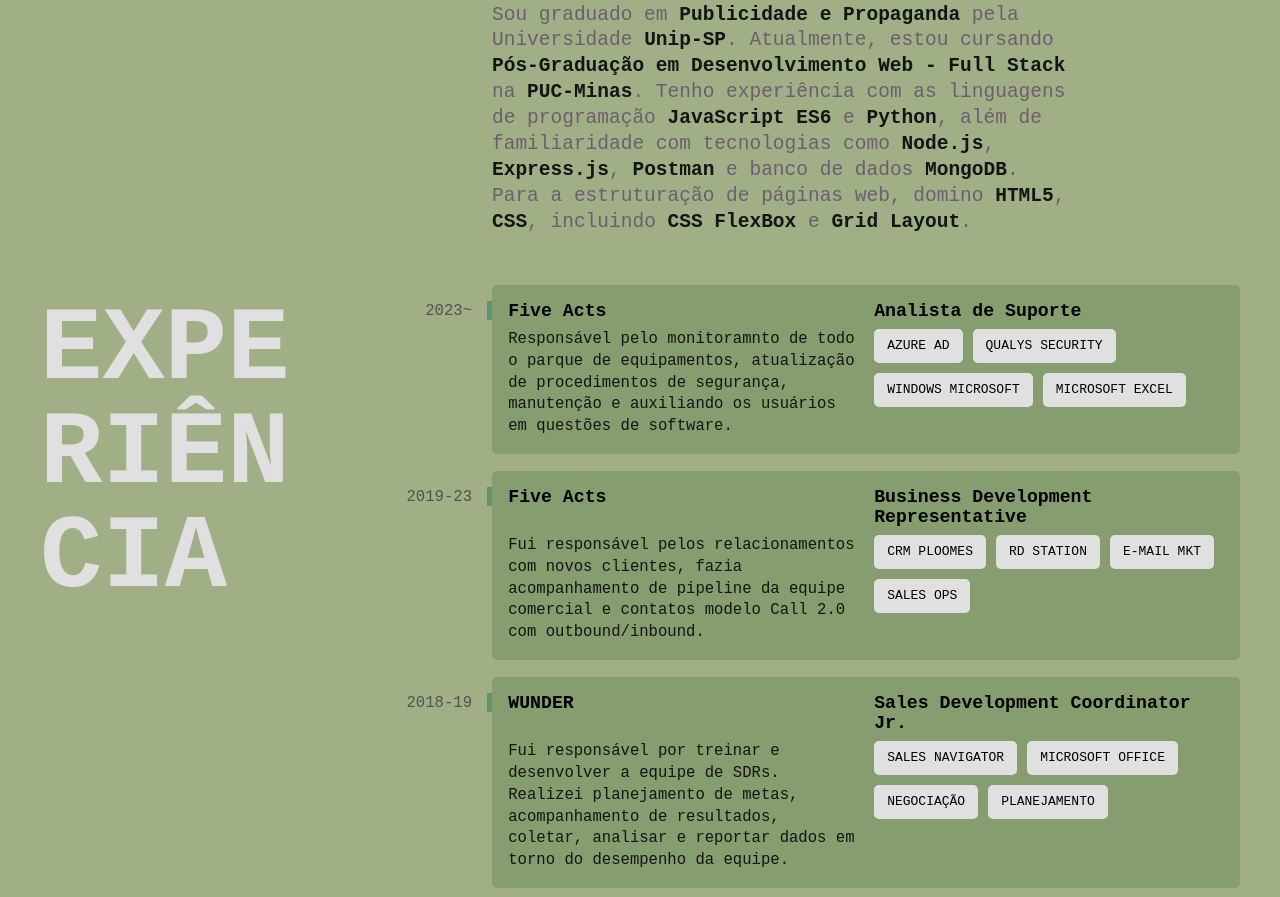
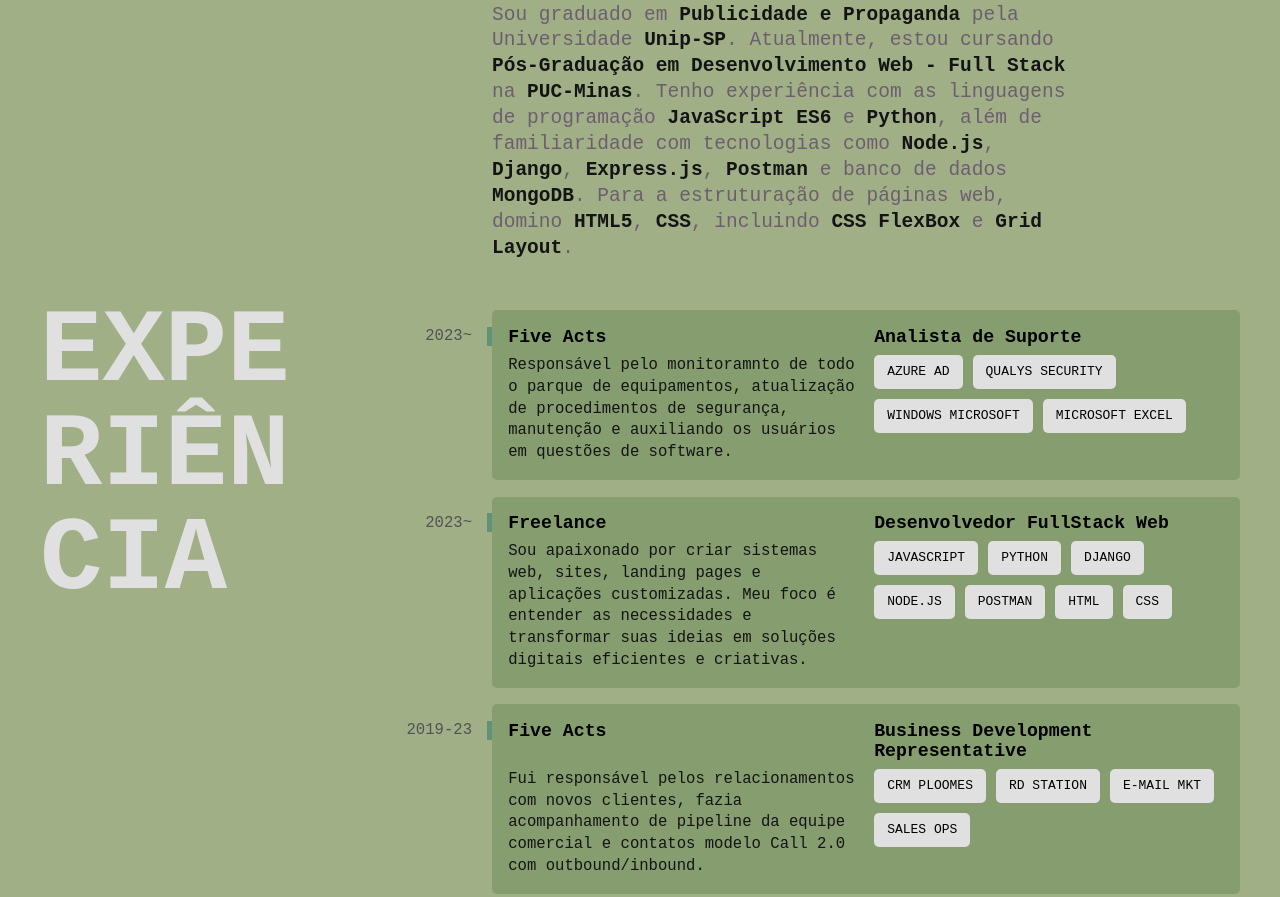
Before and after one commit to RenanFumis/renanfumis-cv-web, a plain HTML site: page index.html in a window 1280 px wide. Shown: the part 558-1455 px from the top of the page. Drawn offline with Linux system fonts and the light colour scheme.

Commit message:
CV_Web_Update

```diff
--- a/index.html
+++ b/index.html
@@ -45,7 +45,7 @@
         <strong>Unip-SP</strong>. Atualmente, estou cursando <strong>Pós-Graduação em Desenvolvimento Web - Full
           Stack</strong> na <strong>PUC-Minas</strong>.
         Tenho experiência com as linguagens de programação <strong>JavaScript ES6</strong> e <strong>Python</strong>,
-        além de familiaridade com tecnologias como <strong>Node.js</strong>, <strong>Express.js</strong>,
+        além de familiaridade com tecnologias como <strong>Node.js</strong>, <strong>Django</strong>, <strong>Express.js</strong>,
         <strong>Postman</strong> e banco de dados <strong>MongoDB</strong>. Para a
         estruturação de páginas web, domino <strong>HTML5</strong>, <strong>CSS</strong>, incluindo <strong>CSS
           FlexBox</strong> e <strong>Grid Layout</strong>.
@@ -66,6 +66,25 @@
           <li>Microsoft Excel</li>
         </ul>
       </div>
+<div class="empresa">
+        <span class="ano">2023~</span>
+        <h3 class="nome-projeto">Freelance</h3>
+        <span class="nome-projeto">Desenvolvedor FullStack Web</span>
+        <p class="descricao-projeto">Sou apaixonado por criar sistemas web, sites, landing pages e aplicações customizadas.
+          Meu foco é entender as necessidades e transformar suas ideias em soluções digitais eficientes e criativas.
+        </p>
+
+        <ul class="projeto-habilidade">
+          <li>JavaScript</li>
+          <li>Python</li>
+          <li>Django</li>
+          <li>Node.js</li>
+          <li>Postman</li>
+          <li>HTML</li>
+          <li>CSS</li>
+        </ul>
+      </div>
+
 
       <div class="empresa">
         <span class="ano">2019-23</span>
@@ -78,21 +97,6 @@
           <li>RD Station</li>
           <li>E-mail MKT</li>
           <li>Sales Ops</li>
-        </ul>
-      </div>
-      <div class="empresa">
-        <span class="ano">2018-19</span>
-        <h3 class="nome-projeto">WUNDER</h3>
-        <span class="nome-projeto">Sales Development Coordinator Jr.</span>
-        <p class="descricao-projeto">Fui responsável por treinar e desenvolver a equipe de SDRs. Realizei planejamento
-          de metas, acompanhamento de resultados, coletar, analisar e reportar dados em torno do desempenho da equipe.
-        </p>
-
-        <ul class="projeto-habilidade">
-          <li>Sales Navigator </li>
-          <li>Microsoft Office</li>
-          <li>Negociação</li>
-          <li>Planejamento </li>
         </ul>
       </div>
 
```
